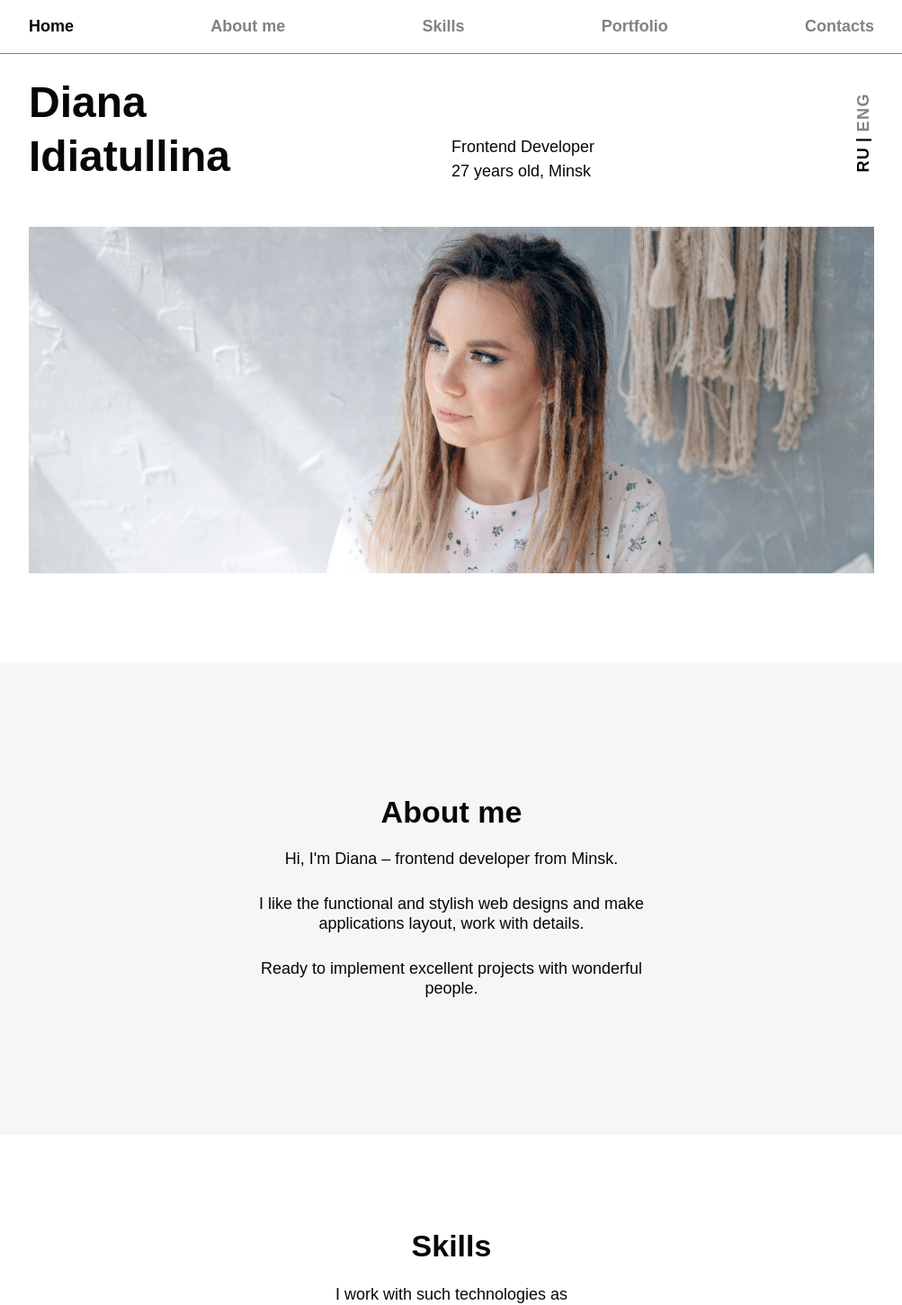
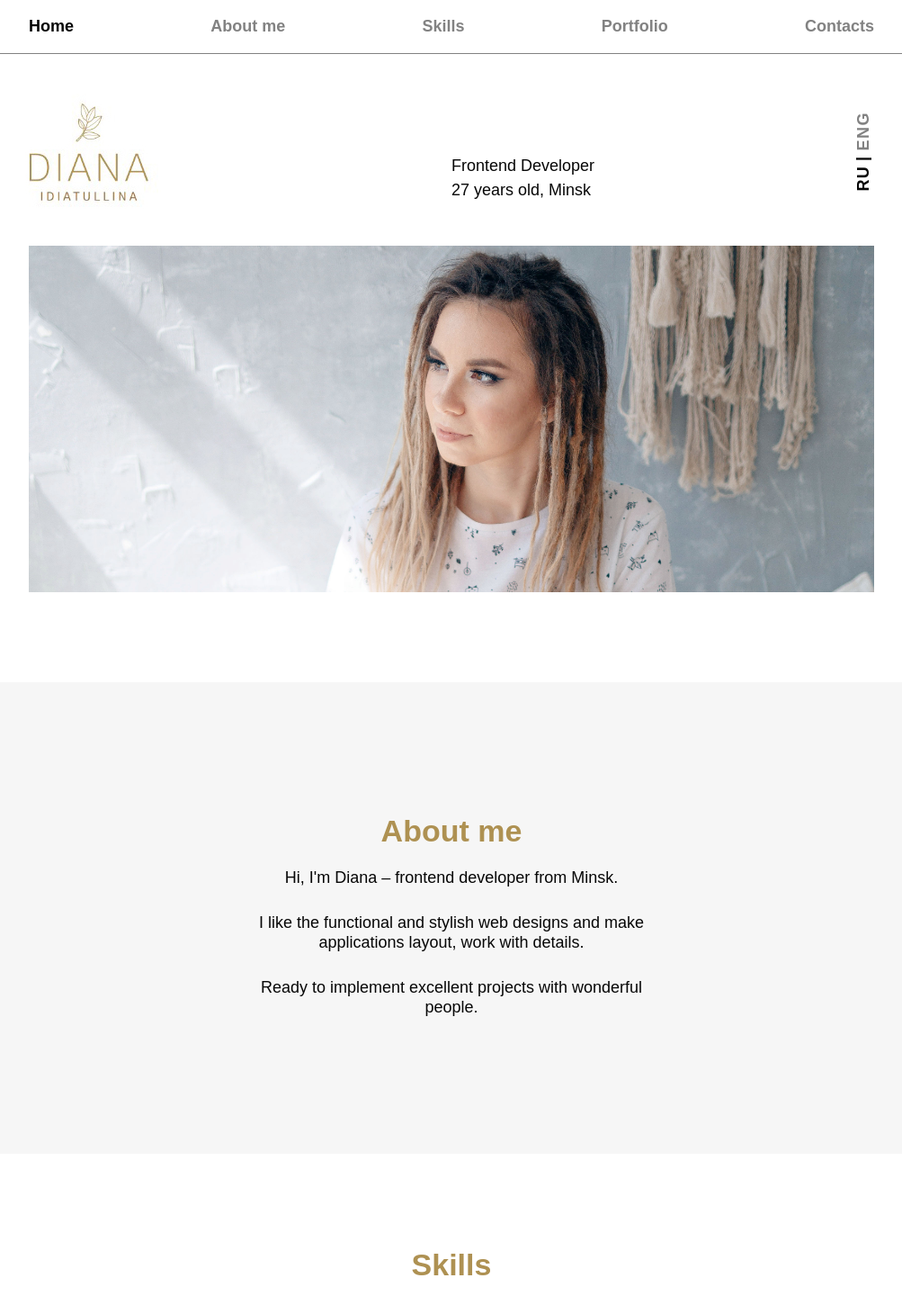
Before and after one commit to DianaIdiatullina/portfolio, a Nuxt app: page / in a window 1280 px wide. Shown: the top 1450 px of the page at 90% size, without its empty margins (138-1141 px from the left). Built offline with nearby package versions, Linux system fonts and the light colour scheme.

Commit message:
change logo, favicon, text color

```diff
--- a/pages/index.vue
+++ b/pages/index.vue
@@ -16,8 +16,15 @@
               class="pa-0 mb-4 mb-sm-0"
             >
               <v-row>
-                <v-col cols="10">
-                  <span class="cover__name font-weight-bold">
+                <v-col
+                  cols="10"
+                  class="pa-0 pt-8"
+                >
+                  <img :src="require('~/assets/images/logo3.jpg')">
+                  <span
+                    v-if="false"
+                    class="cover__name font-weight-bold"
+                  >
                     {{ $t("name") }}<br>
                     {{ $t("lastName") }}
                   </span>
@@ -93,7 +100,7 @@
               justify="center"
             >
               <v-col cols="12" md="6">
-                <p class="about__title text-center font-weight-bold mb-5">{{ $t("about.title") }}</p>
+                <p class="about__title text-center font-weight-bold caramel-text mb-5">{{ $t("about.title") }}</p>
                 <p class="about__text text-center font-weight-medium mb-7">{{ $t("about.text1") }}</p>
                 <p class="about__text text-center font-weight-medium mb-7">{{ $t("about.text2") }}</p>
                 <p class="about__text text-center font-weight-medium mb-7">{{ $t("about.text3") }}</p>
@@ -109,7 +116,7 @@
         class="skills main__section"
       >
         <v-container class="section px-5 px-sm-5 px-md-0 px-lg-0 px-xl-0">
-          <div class="skills__title text-center font-weight-bold mb-5">
+          <div class="skills__title text-center font-weight-bold caramel-text mb-5">
             {{ $t("skills.title") }}
           </div>
           <div class="skills__subtitle text-center font-weight-medium mb-11">
@@ -140,7 +147,7 @@
         class="portfolio main__section"
       >
         <v-container class="section px-6 px-sm-6 px-md-0 px-lg-0 px-xl-0">
-          <p class="portfolio__title text-center font-weight-bold mb-12">{{ $t("portfolio.title") }}</p>
+          <p class="portfolio__title text-center font-weight-bold caramel-text mb-12">{{ $t("portfolio.title") }}</p>
           <div class="portfolio__item">
             <div class="d-flex justify-center">
               <img
@@ -188,7 +195,7 @@
         class="contacts skills main__section"
       >
         <v-container class="section px-6 px-sm-6 px-md-0 px-lg-0 px-xl-0">
-          <div class="skills__title text-center font-weight-bold mb-6">
+          <div class="skills__title text-center font-weight-bold caramel-text mb-6">
             {{ $t("contacts.title") }}
           </div>
           <div
@@ -198,7 +205,7 @@
           <div class="text-center">
             <v-btn
               rounded
-              color="black"
+              color="#AE9152"
               dark
               href="https://t.me/dianaidd"
               target="_blank"
@@ -478,4 +485,8 @@ export default {
       }
     }
   }
+
+  .caramel-text {
+    color: #AE9152;
+  }
 </style>
```
Also changed, not shown: assets/images/logo3.jpg (added), 1 other file (tests, documents, lock files or other folders).
